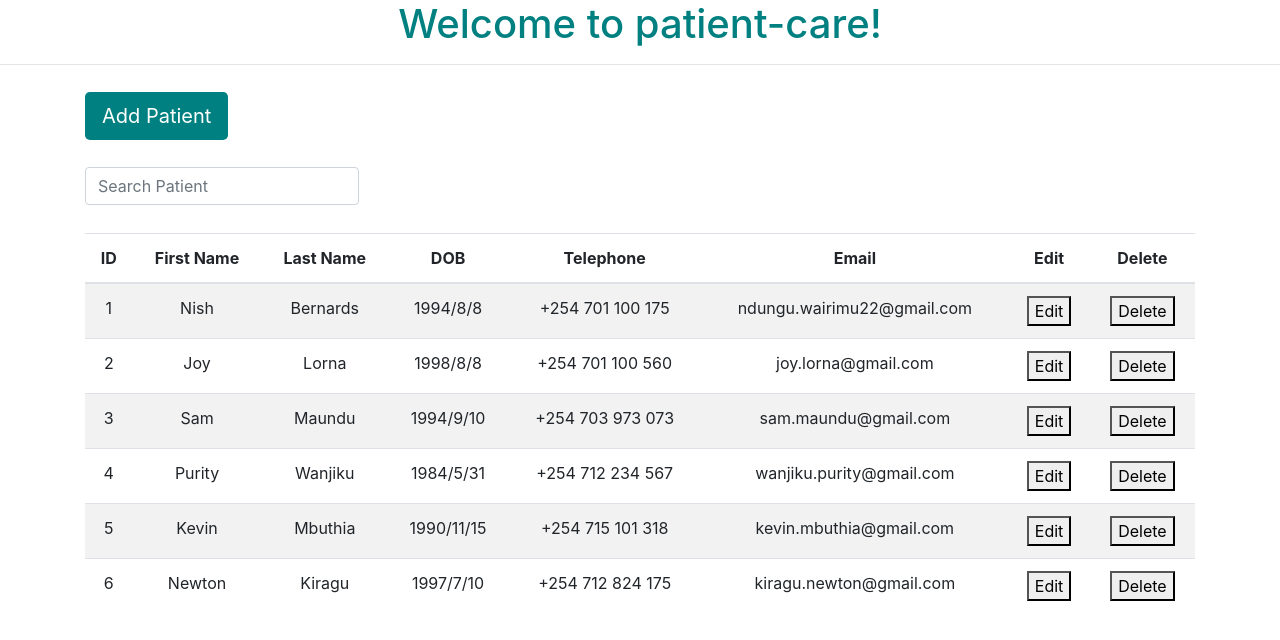
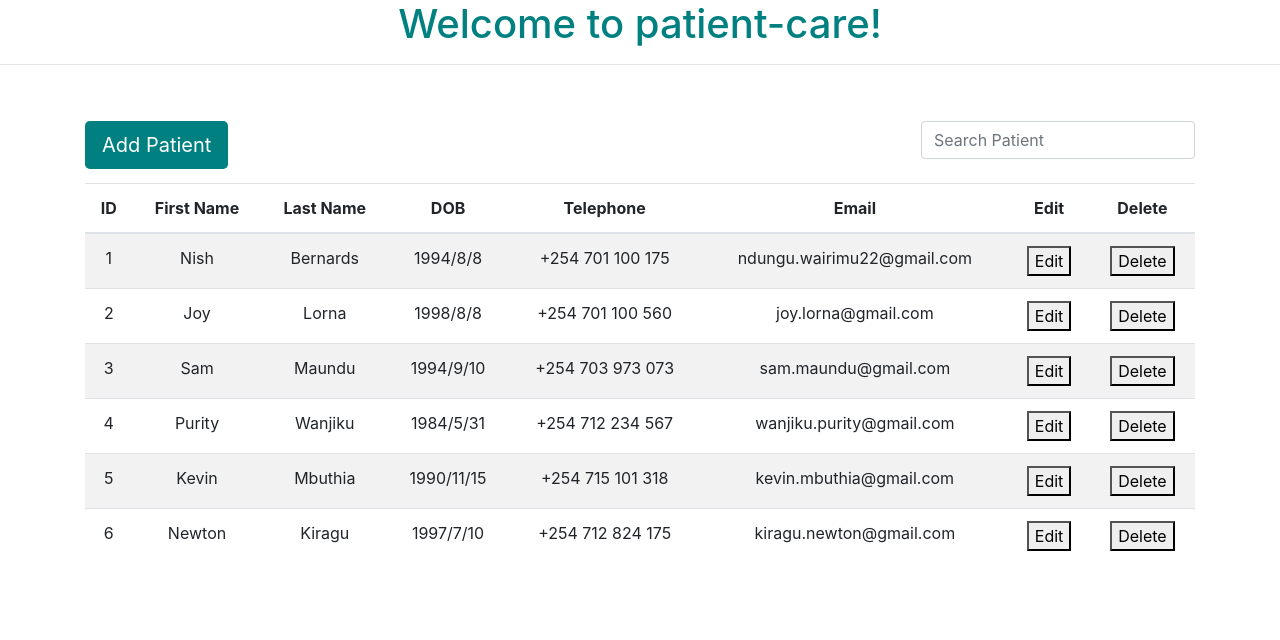
Before and after one commit to VirginiaNdungu1/patient-care, an Angular app: page / in a window 1280 px wide. Shown: the top 640 px of the page. Built offline with nearby package versions, Linux system fonts and the light colour scheme.

Commit message:
Style content-intro(search and addPatient sections)

```diff
--- a/src/app/patient/patient.component.css
+++ b/src/app/patient/patient.component.css
@@ -1,7 +1,14 @@
 .content-intro {
-  margin-top: 1%;
+  margin-top: 5%;
   margin-bottom: 2.5%;
+}
+
+.content-intro .newPatient-intro {
   float: left;
+}
+
+.content-intro .search-section {
+  float: right;
 }
 
 .content-intro button {
```
